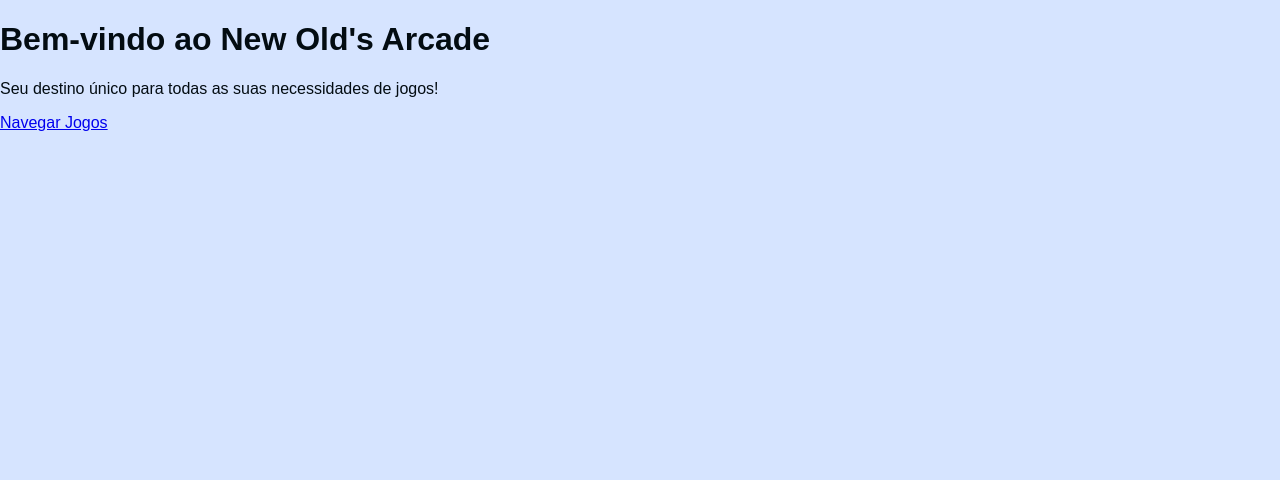
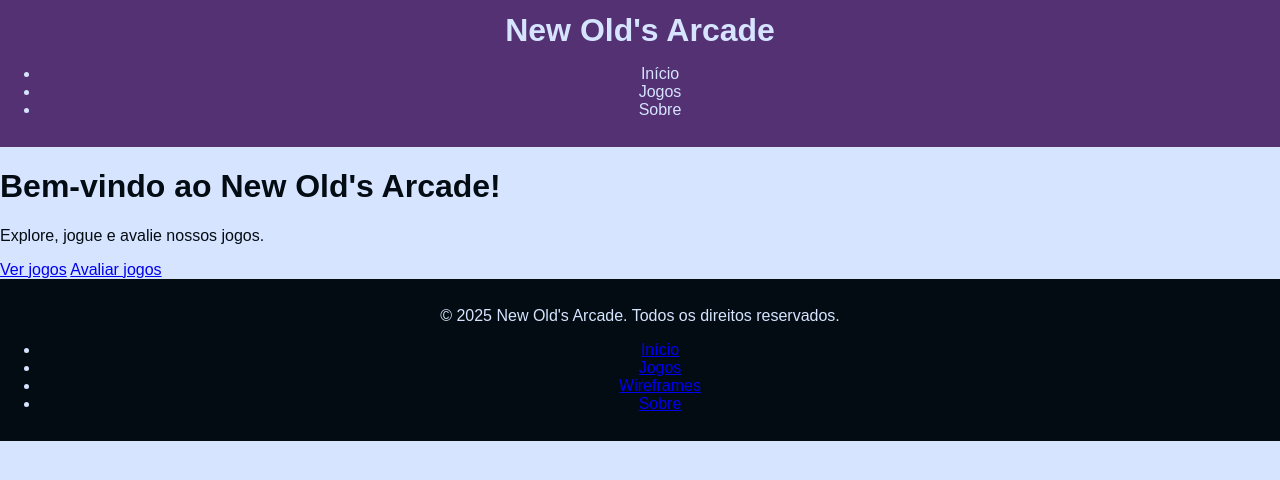
Before and after one commit to RoryLia/Apresenta-o-AULA-4---DESIGN-DE-PLATAFORMA-IDEAL-DE-JOGOS, a plain HTML site: page index.html in a window 1280 px wide. Drawn offline with Linux system fonts and the light colour scheme; files that its build step writes are made by us from their sources.

Commit message:
Refactor index.html with dynamic content loading
Updated HTML structure and added dynamic header and footer loading.

```diff
--- a/index.html
+++ b/index.html
@@ -1,23 +1,24 @@
 <!DOCTYPE html>
-<html lang="pt">
+<html lang="pt-BR">
 <head>
   <meta charset="UTF-8">
-    <meta name="viewport" content="width=device-width, initial-scale=1.0">
   <title>New Old's Arcade</title>
-    <link rel="stylesheet" href="styles/style.css">
-    <link rel="stylesheet" href="styles/layout.css">
+  <link rel="stylesheet" href="style.css">
+  <link rel="stylesheet" href="layout.css">
 </head>
 <body>
   <div id="header"></div>
-
   <main>
-        <h1>Bem-vindo ao New Old's Arcade</h1>
-        <p>Seu destino único para todas as suas necessidades de jogos!</p>
-        <a href="listing.html">Navegar Jogos</a>
+    <h1>Bem-vindo ao New Old's Arcade!</h1>
+    <p>Explore, jogue e avalie nossos jogos.</p>
+    <a href="listing.html" class="botao">Ver jogos</a>
+    <a href="rating.html" class="botao">Avaliar jogos</a>
   </main>
-
   <div id="footer"></div>
-
-    <script src="scripts/main.js"></script>
+  <script>
+    fetch('header.html').then(res => res.text()).then(data => document.getElementById('header').innerHTML = data);
+    fetch('footer.html').then(res => res.text()).then(data => document.getElementById('footer').innerHTML = data);
+  </script>
+  <script src="main.js"></script>
 </body>
 </html>
```
Lines whose indentation alone changed are shown as unchanged.
